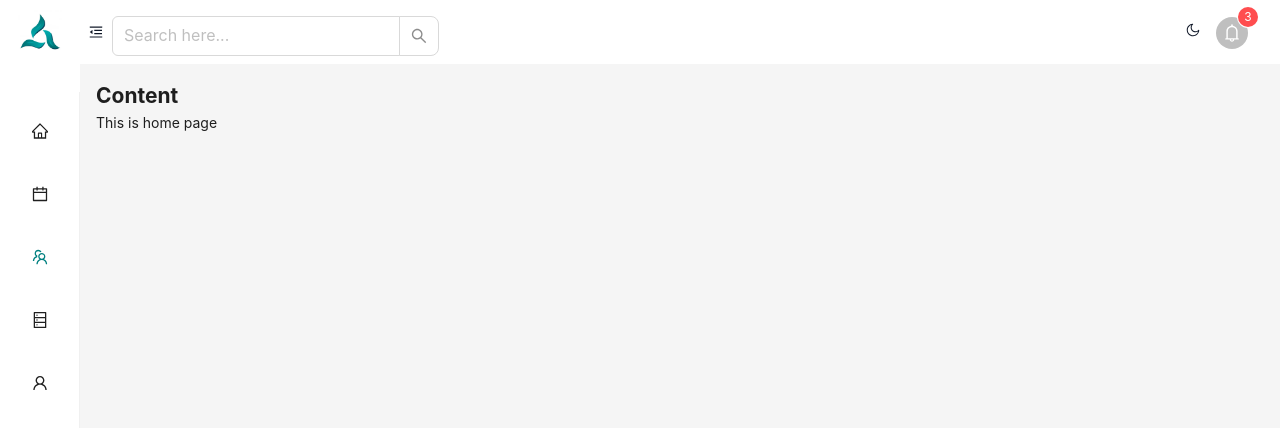
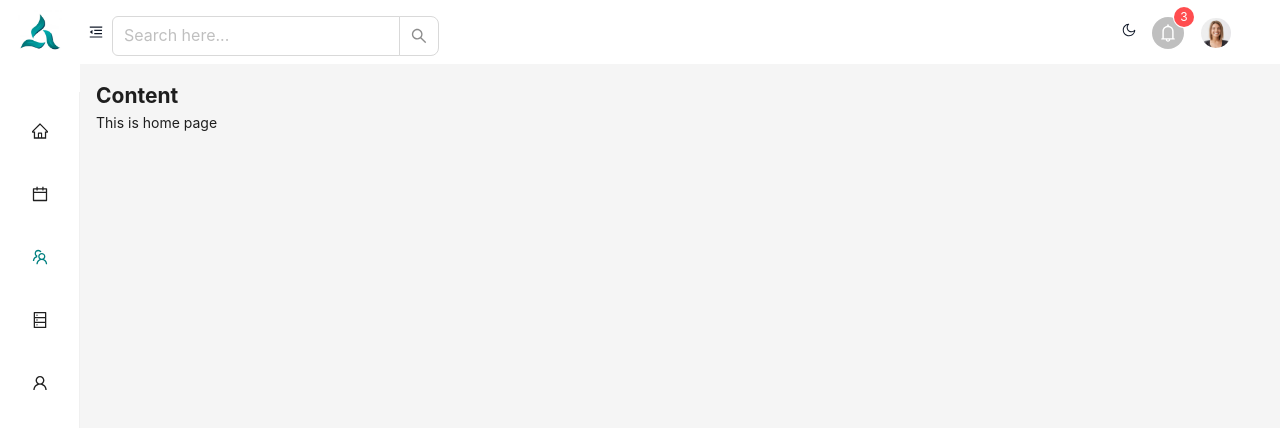
Before and after one commit to aneetan/React_Project, a React (Vite) app in the folder react-project/: page / in a window 1280 px wide. Shown: the top 428 px of the page. Built offline with nearby package versions, Linux system fonts and the light colour scheme.

Commit message:
Header setup

```diff
--- a/react-project/src/App.jsx
+++ b/react-project/src/App.jsx
@@ -9,6 +9,7 @@ import Home from "./pages/Home";
 import SupportLayout from "./components/sidebar/SupportLayout";
 import SearchBar from "./components/header/SearchBar";
 import Notifications from "./components/header/Notifications";
+import ProfileDropDown from "./components/header/ProfileDropDown";
 
 const {Header, Sider, Content} = Layout;
 
@@ -43,11 +44,12 @@ function App() {
             <Header className="header" style={{background: headerBackground}}>
               <div className="left-header">
                 <ToggleMenu darkTheme={darkTheme} collapsed={collapsed} setCollapsed={() => setCollapsed(!collapsed)}/>
-                <SearchBar/>
+                <SearchBar darkTheme={darkTheme}/>
               </div>
               <div className="right-header">
                 <ChangeThemeButton darkTheme={darkTheme} changeTheme={changeTheme} />
                 <Notifications/>
+                <ProfileDropDown/>
               </div>
             </Header>
 
--- a/react-project/src/assets/css/main.css
+++ b/react-project/src/assets/css/main.css
@@ -34,7 +34,7 @@
     height: 40px;
     display: flex;
     justify-content: center;
-    font-size: 1.5rem;
+    font-size: 2rem;
     border-radius: 50%;
     background: rgba(28, 17, 41, 0.88);
   }
@@ -59,7 +59,6 @@
   .right-header{
     display: flex;
     justify-content: space-between;
-
   }
   .right-header{
     margin-right: 2rem;
@@ -75,3 +74,11 @@
   .search-btn{
     padding-top: 1rem;
   }
+
+  .dropdown{
+    cursor: pointer;
+  }
+
+  .dropdown-profile{
+    margin: 1rem;
+  }
--- a/react-project/src/components/header/Notifications.jsx
+++ b/react-project/src/components/header/Notifications.jsx
@@ -25,7 +25,7 @@ const Notifications = () => {
         <div>
             <Dropdown menu={{ items: menuItems }} trigger={['click']} placement="bottomRight" >
                 <Badge count={notifications.length}>
-                    <Avatar icon={<BellOutlined/>} />
+                    <Avatar className="dropdown" icon={<BellOutlined/>} />
                 </Badge>
             </Dropdown>
 
--- /dev/null
+++ b/react-project/src/components/header/ProfileDropDown.jsx
@@ -0,0 +1,31 @@
+import { SettingOutlined, LogoutOutlined } from "@ant-design/icons"
+import { Avatar, Dropdown } from "antd"
+import Profile from '../../assets/images/profile.png'
+
+const links=[
+    {
+        key:'settings',
+        icon: <SettingOutlined />,
+        label: "Settings"
+    },
+    {
+        key:'signout',
+        icon: <LogoutOutlined />,
+        label: "Sign Out"
+    }
+]
+
+const ProfileDropDown = () => {
+    return(
+        <div>
+            <Dropdown menu={{ items: links }} trigger={['click']} placement="bottomRight" >
+                {/* <Badge> */}
+                    <Avatar className="dropdown dropdown-profile" src={Profile} />
+                {/* </Badge> */}
+            </Dropdown>
+        </div>
+    )
+
+}
+
+export default ProfileDropDown
--- a/react-project/src/components/header/SearchBar.jsx
+++ b/react-project/src/components/header/SearchBar.jsx
@@ -1,6 +1,6 @@
 import {Input} from 'antd'
 
-const SearchBar = () => {
+const SearchBar = ({darkTheme}) => {
     const {Search} = Input
     return(
         <div className='search-btn'>
@@ -9,6 +9,7 @@ const SearchBar = () => {
             allowClear  // ads X button to clear
             //enterButton="Search" -----> Adds a button searched
             size='large'
+            style={{background: darkTheme? "#171F2F" : "#FFFFFF"}}
             onSearch={() => {console.log("Searched")}}
             />
         </div>
```
Also changed, not shown: react-project/src/assets/images/profile.png (added).
